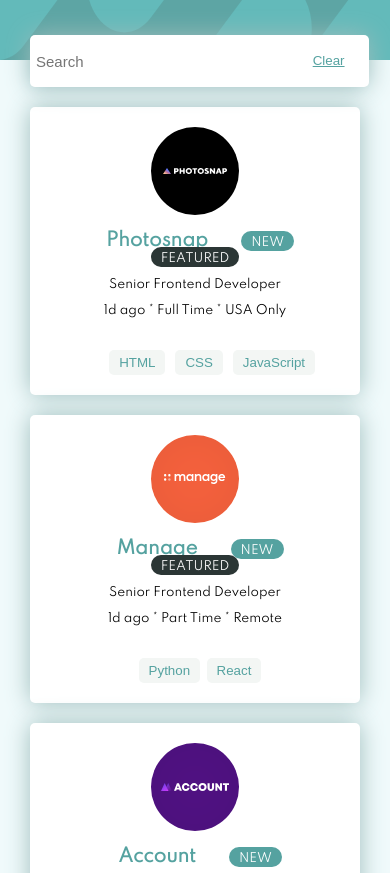
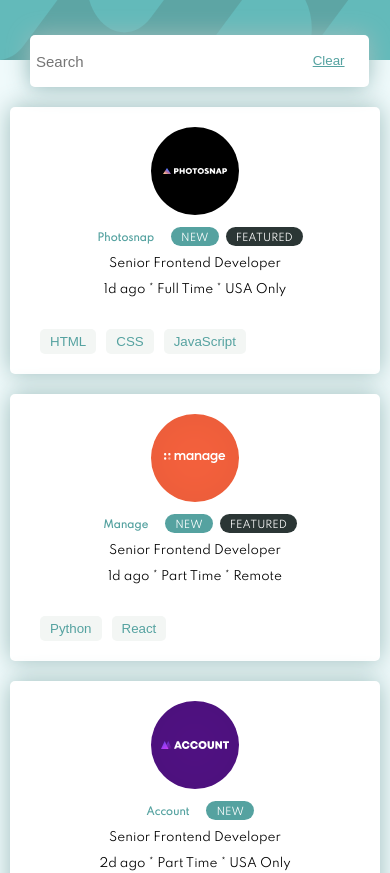
Before and after one commit to sam-621/Jobs-Listing, a React (Create React App) app: page / in a window 390 px wide. Shown: the top 873 px of the page. Built offline with nearby package versions, Linux system fonts and the light colour scheme.

Commit message:
Hooks added, and some media queries changed

```diff
--- a/package.json
+++ b/package.json
@@ -2,7 +2,7 @@
   "homepage": "https://rogeliosamuel621.github.io/Jobs-Listing",
   "name": "jobs-listing",
   "version": "0.1.0",
-  "private": true,
+  "private": false,
   "dependencies": {
     "@testing-library/jest-dom": "^4.2.4",
     "@testing-library/react": "^9.5.0",
--- a/src/containers/Jobs.jsx
+++ b/src/containers/Jobs.jsx
@@ -33,7 +33,6 @@ class Jobs extends React.Component {
             if(job.company.indexOf(this.props.value) === -1) {
                 return
             }
-
             jobsFounded.push(
                 <JobCard
                     key={job.id}
--- a/src/pages/App.jsx
+++ b/src/pages/App.jsx
@@ -1,39 +1,28 @@
-import React from 'react';
+import React, {useState} from 'react';
 import '../styles/app.css'
 
 import Header from '../images/bg-header-desktop.svg'
 import Jobs from '../containers/Jobs';
 import SearchBar from '../containers/SearchBar';
 
-class App extends React.Component {
+function App({ data }) {
 
-    constructor(props) {
-        super(props);
-        this.state = {
-            inputValue: '',
-        }
-        this.handleChange = this.handleChange.bind(this);
-        this.clear = this.clear.bind(this);
+    const [inputValue, setInputValue] = useState('');
+
+    function handleChange(e) {
+        setInputValue(e.target.value)
     }
 
-    handleChange(e) {
-        this.setState({
-            inputValue: e.target.value
-        });
-    }
-
-    handleSubmit(e) {
+    function handleSubmit(e) {
         e.preventDefault();
     }
 
-    clear(e) {
-        this.setState({
-            inputValue: ''
-        });
+    function clear(e) {
+        setInputValue('');
         e.preventDefault();
     }
 
-    render() {
+
     return(
         <>
             <header>
@@ -42,20 +31,19 @@ class App extends React.Component {
                 </div>
                 <div className="SearchBar">
                     <SearchBar
-                            inputValue={this.state.inputValue}
-                            onChange={this.handleChange}
-                            clear={this.clear}
-                            onSubmit={this.handleSubmit}
+                        inputValue={inputValue}
+                        onChange={handleChange}
+                        clear={clear}
+                        onSubmit={handleSubmit}
                     />
                 </div>
             </header>
             <Jobs
-                    data={this.props.data}
-                    value={this.state.inputValue}
+                data={data}
+                value={inputValue}
             />
         </>
     );
 }
-}
 
 export default App;
--- a/src/styles/jobCard.css
+++ b/src/styles/jobCard.css
@@ -84,19 +84,25 @@ strong{
     .Tags{
         justify-content: center;
     }
+    .company{
+        font-size: 12px;
+    }
 }
-@media screen and (max-width: 375px){
+@media screen and (max-width: 400px){
     article{
         margin: 20px 10px;
+    }
+    .Text p strong{
+        font-size: 10px;
+        margin: 0 2px;
     }
     .Tags{
         justify-content: start;
     }
-}
-
-@media screen and (max-width: 320px) {
-    .Text p strong{
+    .new{
         font-size: 10px;
-        margin: 0 2px;
+    }
+    .Featured{
+        font-size: 10px;
     }
 }
```
Lines whose indentation alone changed are shown as unchanged.
